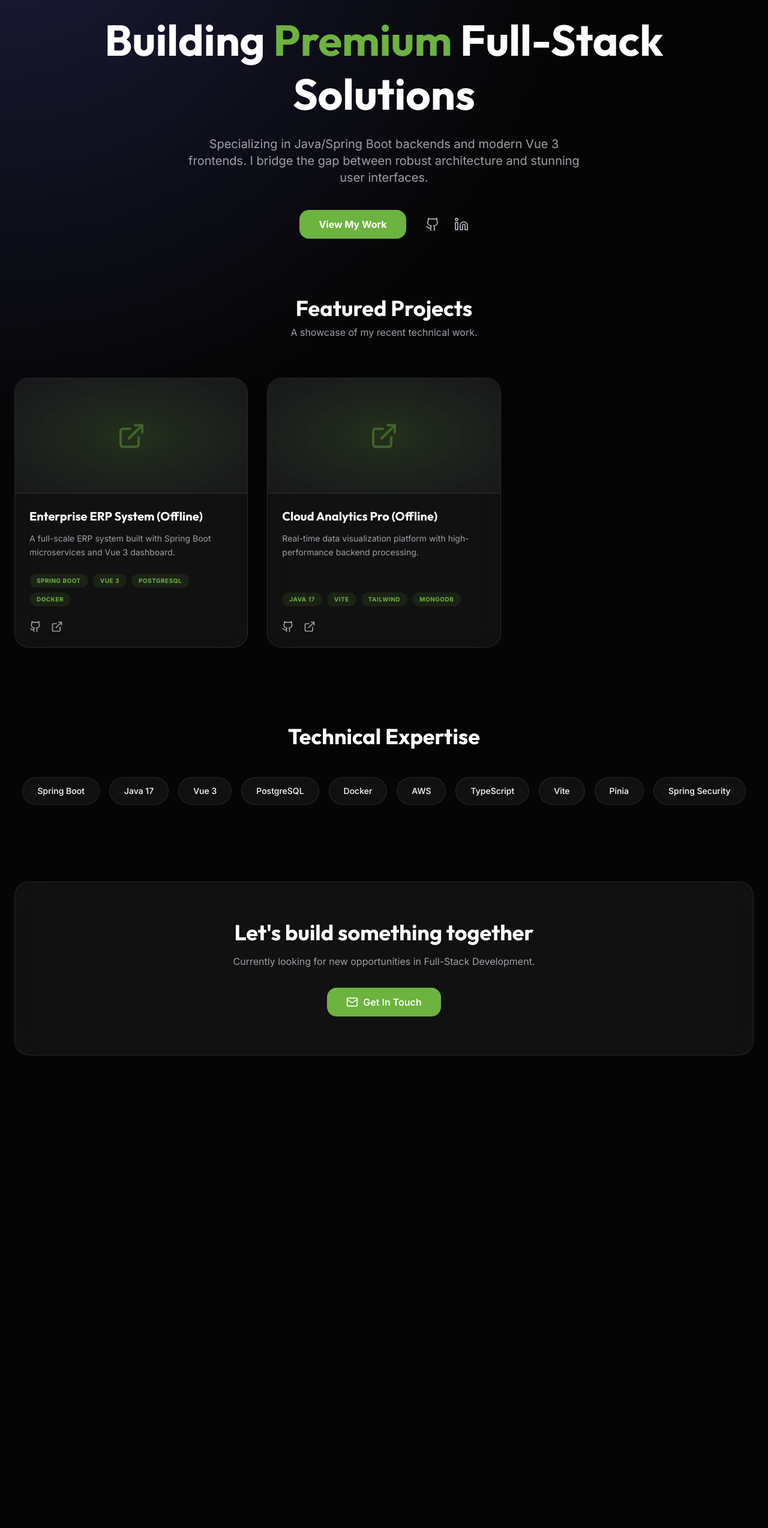
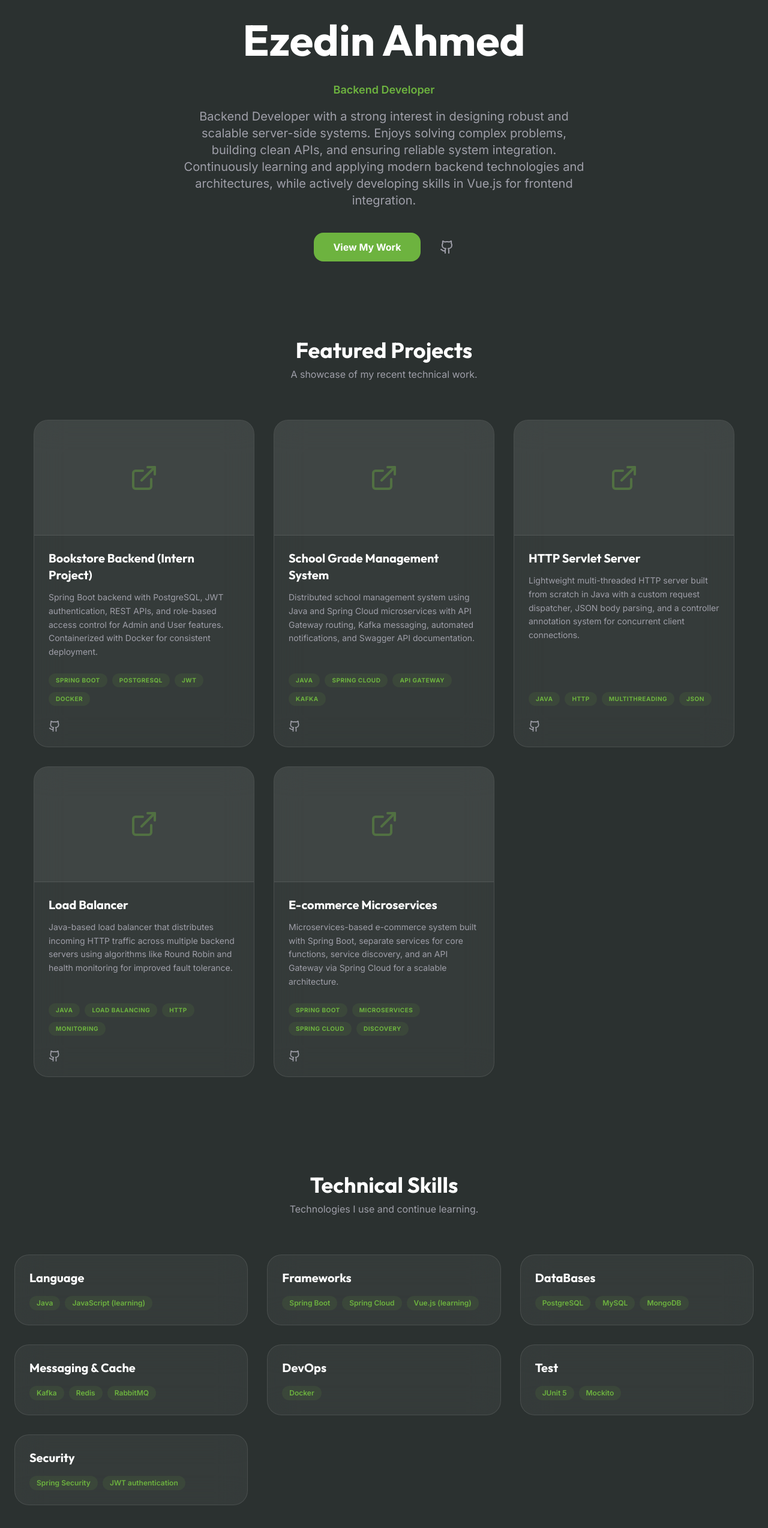
Before and after one commit to ezedincode/portfolio, a Vue app in the folder frontend/: page / in a window 1280 px wide. Shown: the part 232-2780 px from the top of the page at 60% size. Before the commit the page ends 2056 px from the top, so only its background shows below. Built offline with nearby package versions, Linux system fonts and the light colour scheme; no server answers.

Commit message:
UI polishing

```diff
--- a/frontend/src/App.vue
+++ b/frontend/src/App.vue
@@ -2,9 +2,43 @@
 import { onMounted, ref } from 'vue'
 import { LucideGithub, LucideLinkedin, LucideExternalLink, LucideMail, LucideMoon, LucideSun } from 'lucide-vue-next'
 import ProjectCard from './components/ProjectCard.vue'
-import SkillBadge from './components/SkillBadge.vue'
 
 const projects = ref([])
+
+const profile = {
+  name: 'Ezedin Ahmed',
+  title: 'Backend Developer',
+  email: 'ezedinadefa@gmail.com',
+  location: 'Dessie, Ethiopia',
+  phone: '+251964240012',
+  nationality: 'Ethiopian',
+  githubHandle: '@ezedincode',
+  githubUrl: 'https://github.com/ezedincode'
+}
+
+const education = {
+  degree: 'Computer Engineering',
+  school: 'Bahir Dar University',
+  period: '2022/07 – present',
+  location: 'Bahir Dar, Ethiopia',
+  coursework: 'Algorithms, Data Structures, Database Management, Network Security, Software Design'
+}
+
+const experience = [
+  {
+    id: 'wollo-intern',
+    role: 'Backend Developer - Intern',
+    company: 'Wollo University',
+    period: '2024/01 – 2024/05',
+    location: 'Dessie, Ethiopia',
+    highlights: [
+      'Developed a Spring Boot bookstore backend with PostgreSQL, JWT auth, and REST APIs.',
+      'Implemented secure role-based access control for Admin and User functionalities.',
+      'Designed and optimized database schema for Books, Users, Orders, and Cart items.',
+      'Containerized the full application using Docker for consistent deployment.'
+    ]
+  }
+]
 
 const isDark = ref(document.documentElement.classList.contains('dark'))
 
@@ -18,7 +52,36 @@ function toggleTheme() {
   applyTheme(isDark.value)
 }
 
-const skills = ['Spring Boot', 'Java 17', 'Vue 3', 'PostgreSQL', 'Docker', 'AWS', 'TypeScript', 'Vite', 'Pinia', 'Spring Security']
+const skillsByCategory = [
+  {
+    title: 'Language',
+    items: ['Java', 'JavaScript (learning)']
+  },
+  {
+    title: 'Frameworks',
+    items: ['Spring Boot', 'Spring Cloud', 'Vue.js (learning)']
+  },
+  {
+    title: 'DataBases',
+    items: ['PostgreSQL', 'MySQL', 'MongoDB']
+  },
+  {
+    title: 'Messaging & Cache',
+    items: ['Kafka', 'Redis', 'RabbitMQ']
+  },
+  {
+    title: 'DevOps',
+    items: ['Docker']
+  },
+  {
+    title: 'Test',
+    items: ['JUnit 5', 'Mockito']
+  },
+  {
+    title: 'Security',
+    items: ['Spring Security', 'JWT authentication']
+  }
+]
 
 onMounted(async () => {
   // Keep in sync with the pre-hydration theme script in index.html
@@ -39,19 +102,38 @@ onMounted(async () => {
     projects.value = [
       {
         id: 1,
-        title: 'Enterprise ERP System (Offline)',
-        description: 'A full-scale ERP system built with Spring Boot microservices and Vue 3 dashboard.',
-        tags: 'Spring Boot, Vue 3, PostgreSQL, Docker',
-        githubUrl: '#',
-        demoUrl: '#'
+        title: 'Bookstore Backend (Intern Project)',
+        description: 'Spring Boot backend with PostgreSQL, JWT authentication, REST APIs, and role-based access control for Admin and User features. Containerized with Docker for consistent deployment.',
+        tags: 'Spring Boot, PostgreSQL, JWT, Docker',
+        githubUrl: profile.githubUrl
       },
       {
         id: 2,
-        title: 'Cloud Analytics Pro (Offline)',
-        description: 'Real-time data visualization platform with high-performance backend processing.',
-        tags: 'Java 17, Vite, Tailwind, MongoDB',
-        githubUrl: '#',
-        demoUrl: '#'
+        title: 'School Grade Management System',
+        description: 'Distributed school management system using Java and Spring Cloud microservices with API Gateway routing, Kafka messaging, automated notifications, and Swagger API documentation.',
+        tags: 'Java, Spring Cloud, API Gateway, Kafka',
+        githubUrl: profile.githubUrl
+      },
+      {
+        id: 3,
+        title: 'HTTP Servlet Server',
+        description: 'Lightweight multi-threaded HTTP server built from scratch in Java with a custom request dispatcher, JSON body parsing, and a controller annotation system for concurrent client connections.',
+        tags: 'Java, HTTP, Multithreading, JSON',
+        githubUrl: profile.githubUrl
+      },
+      {
+        id: 4,
+        title: 'Load Balancer',
+        description: 'Java-based load balancer that distributes incoming HTTP traffic across multiple backend servers using algorithms like Round Robin and health monitoring for improved fault tolerance.',
+        tags: 'Java, Load Balancing, HTTP, Monitoring',
+        githubUrl: profile.githubUrl
+      },
+      {
+        id: 5,
+        title: 'E-commerce Microservices',
+        description: 'Microservices-based e-commerce system built with Spring Boot, separate services for core functions, service discovery, and an API Gateway via Spring Cloud for a scalable architecture.',
+        tags: 'Spring Boot, Microservices, Spring Cloud, Discovery',
+        githubUrl: profile.githubUrl
       }
     ]
   }
@@ -90,24 +172,27 @@ onMounted(async () => {
         Available for Work
       </div>
       <h1 class="text-5xl md:text-7xl font-bold mb-6 leading-tight font-outfit">
-        Building <span class="text-spring-green">Premium</span> Full-Stack Solutions
+        {{ profile.name }}
       </h1>
+      <div class="text-lg font-semibold text-spring-green mb-4">{{ profile.title }}</div>
       <p class="text-xl text-zinc-600 dark:text-zinc-400 max-w-2xl mx-auto mb-10">
-        Specializing in Java/Spring Boot backends and modern Vue 3 frontends.
-        I bridge the gap between robust architecture and stunning user interfaces.
+        Backend Developer with a strong interest in designing robust and scalable server-side systems.
+        Enjoys solving complex problems, building clean APIs, and ensuring reliable system integration.
+        Continuously learning and applying modern backend technologies and architectures, while actively developing skills in Vue.js for frontend integration.
       </p>
       <div class="flex flex-col md:flex-row justify-center items-center gap-8">
-        <button class="bg-spring-green hover:bg-spring-green/90 text-white px-8 py-3 rounded-xl font-bold transition-transform hover:-translate-y-1">
+        <a href="#projects" class="bg-spring-green hover:bg-spring-green/90 text-white px-8 py-3 rounded-xl font-bold transition-transform hover:-translate-y-1">
           View My Work
-        </button>
+        </a>
         <div class="flex gap-6 text-zinc-600 dark:text-zinc-400">
-          <a href="#" class="hover:text-spring-green transition-colors"><LucideGithub /></a>
-          <a href="#" class="hover:text-spring-green transition-colors"><LucideLinkedin /></a>
+          <a :href="profile.githubUrl" target="_blank" rel="noreferrer" class="hover:text-spring-green transition-colors" :aria-label="'GitHub ' + profile.githubHandle" :title="profile.githubHandle">
+            <LucideGithub />
+          </a>
         </div>
       </div>
     </section>
 
-    <section id="projects" class="mb-32">
+    <section id="projects" class="mb-32 bg-[#eaece7] dark:bg-transparent rounded-2xl p-8">
       <div class="text-center mb-16">
         <h2 class="text-4xl font-bold mb-2 font-outfit">Featured Projects</h2>
         <p class="text-zinc-600 dark:text-zinc-400">A showcase of my recent technical work.</p>
@@ -118,17 +203,101 @@ onMounted(async () => {
     </section>
 
     <section id="skills" class="mb-32">
-      <h2 class="text-4xl font-bold mb-12 text-center font-outfit">Technical Expertise</h2>
-      <div class="flex flex-wrap justify-center gap-4">
-        <SkillBadge v-for="skill in skills" :key="skill" :name="skill" />
+      <div class="text-center mb-16">
+        <h2 class="text-4xl font-bold mb-2 font-outfit">Technical Skills</h2>
+        <p class="text-zinc-600 dark:text-zinc-400">Technologies I use and continue learning.</p>
+      </div>
+
+      <div class="grid grid-cols-1 md:grid-cols-2 lg:grid-cols-3 gap-8">
+        <div
+          v-for="category in skillsByCategory"
+          :key="category.title"
+          class="glass p-6 transition-all duration-300 hover:-translate-y-2 hover:border-spring-green/50"
+        >
+          <h3 class="text-xl font-bold mb-4 font-outfit">{{ category.title }}</h3>
+          <div class="flex flex-wrap gap-2">
+            <span
+              v-for="item in category.items"
+              :key="item"
+              class="text-xs px-3 py-1 bg-spring-green/10 text-spring-green rounded-full font-semibold"
+            >
+              {{ item }}
+            </span>
+          </div>
+        </div>
+      </div>
+    </section>
+
+    <section class="mb-32">
+      <div class="text-center mb-16">
+        <h2 class="text-4xl font-bold mb-2 font-outfit">Work Experience</h2>
+        <p class="text-zinc-600 dark:text-zinc-400">Hands-on backend development experience.</p>
+      </div>
+
+      <div class="grid grid-cols-1 md:grid-cols-2 lg:grid-cols-3 gap-8">
+        <div
+          v-for="job in experience"
+          :key="job.id"
+          class="glass p-6 transition-all duration-300 hover:-translate-y-2 hover:border-spring-green/50"
+        >
+          <h3 class="text-xl font-bold mb-1 font-outfit">{{ job.role }}</h3>
+          <div class="text-spring-green font-semibold">{{ job.company }}</div>
+          <div class="text-sm text-zinc-600 dark:text-zinc-400 mt-2">{{ job.period }} • {{ job.location }}</div>
+
+          <ul class="mt-4 text-sm text-zinc-700 dark:text-zinc-300 list-disc pl-5 space-y-2">
+            <li v-for="point in job.highlights" :key="point">{{ point }}</li>
+          </ul>
+        </div>
+      </div>
+    </section>
+
+    <section id="about" class="mb-32">
+      <div class="text-center mb-12">
+        <h2 class="text-4xl font-bold mb-2 font-outfit">About Me</h2>
+        <p class="text-zinc-600 dark:text-zinc-400">A quick summary and education background.</p>
+      </div>
+
+      <div class="grid grid-cols-1 md:grid-cols-2 gap-8">
+        <div class="glass p-6 transition-all duration-300 hover:-translate-y-2 hover:border-spring-green/50">
+          <h3 class="text-xl font-bold mb-3 font-outfit">Profile</h3>
+          <p class="text-zinc-700 dark:text-zinc-300 leading-relaxed">
+            Backend Developer with a strong interest in designing robust and scalable server-side systems.
+            Enjoys solving complex problems, building clean APIs, and ensuring reliable system integration.
+            Continuously learning and applying modern backend technologies and architectures, while actively developing skills in Vue.js for frontend integration.
+          </p>
+        </div>
+
+        <div class="glass p-6 transition-all duration-300 hover:-translate-y-2 hover:border-spring-green/50">
+          <h3 class="text-xl font-bold mb-3 font-outfit">Details</h3>
+          <div class="space-y-2 text-zinc-700 dark:text-zinc-300">
+            <div><span class="font-semibold">Email:</span> {{ profile.email }}</div>
+            <div><span class="font-semibold">Phone:</span> {{ profile.phone }}</div>
+            <div><span class="font-semibold">Location:</span> {{ profile.location }}</div>
+            <div><span class="font-semibold">Nationality:</span> {{ profile.nationality }}</div>
+            <div>
+              <span class="font-semibold">GitHub:</span>
+              <a :href="profile.githubUrl" target="_blank" rel="noreferrer" class="ml-2 text-spring-green hover:underline">{{ profile.githubHandle }}</a>
+            </div>
+          </div>
+        </div>
+
+        <div class="glass p-6 md:col-span-2 transition-all duration-300 hover:-translate-y-2 hover:border-spring-green/50">
+          <h3 class="text-xl font-bold mb-3 font-outfit">Education</h3>
+          <div class="text-zinc-700 dark:text-zinc-300 leading-relaxed">
+            <div class="font-semibold">{{ education.degree }} — {{ education.school }}</div>
+            <div class="text-zinc-600 dark:text-zinc-400">{{ education.period }} • {{ education.location }}</div>
+            <div class="mt-2 text-sm">Relevant coursework: {{ education.coursework }}</div>
+          </div>
+        </div>
       </div>
     </section>
 
     <footer id="contact" class="glass text-center py-16 px-8 mb-16">
       <div class="max-w-2xl mx-auto">
         <h2 class="text-4xl font-bold mb-4 font-outfit">Let's build something together</h2>
-        <p class="text-zinc-600 dark:text-zinc-400 mb-8">Currently looking for new opportunities in Full-Stack Development.</p>
-        <a href="mailto:hello@example.com" class="inline-flex items-center gap-2 bg-spring-green text-white px-8 py-3 rounded-xl font-semibold hover:-translate-y-1 transition-transform">
+        <p class="text-zinc-600 dark:text-zinc-400 mb-2">Open to backend roles and internship opportunities.</p>
+        <p class="text-zinc-600 dark:text-zinc-400 mb-8">{{ profile.location }} • {{ profile.phone }}</p>
+        <a :href="'mailto:' + profile.email" class="inline-flex items-center gap-2 bg-spring-green text-white px-8 py-3 rounded-xl font-semibold hover:-translate-y-1 transition-transform">
           <LucideMail :size="20" /> Get In Touch
         </a>
       </div>
--- a/frontend/src/components/ProjectCard.vue
+++ b/frontend/src/components/ProjectCard.vue
@@ -12,7 +12,7 @@ defineProps({
 <template>
   <div class="glass flex flex-col h-full overflow-hidden transition-all duration-300 hover:-translate-y-2 hover:border-spring-green/50">
     <div v-if="project.imageUrl" class="h-48 bg-cover bg-center border-b border-black/10 dark:border-white/10" :style="{ backgroundImage: `url(${project.imageUrl})` }"></div>
-    <div v-else class="h-48 bg-radial from-spring-green/10 to-zinc-100 dark:from-spring-green/20 dark:to-zinc-900 flex items-center justify-center border-b border-black/10 dark:border-white/10">
+    <div v-else class="h-48 bg-zinc-100 dark:bg-white/5 flex items-center justify-center border-b border-black/10 dark:border-white/10">
       <div class="text-spring-green opacity-40">
         <LucideExternalLink :size="48" />
       </div>
--- a/frontend/src/style.css
+++ b/frontend/src/style.css
@@ -18,13 +18,11 @@
 }
 
 html {
-  background-color: #ffffff;
+  background-color: #fafafb;
 }
 
 html.dark {
-  background-color: #050505;
-  background-image: radial-gradient(circle at top left, #1d1d3d 0%, #050505 40%);
-  background-repeat: no-repeat;
+  background-color: #2b3130;
 }
 
 body {
@@ -37,7 +35,3 @@ body {
 .glass {
   @apply bg-white/70 dark:bg-white/5 backdrop-blur-xl border border-black/10 dark:border-white/10 rounded-2xl;
 }
-
-.gradient-text {
-  @apply bg-clip-text text-transparent bg-linear-to-r from-spring-green to-emerald-400;
-}
```
